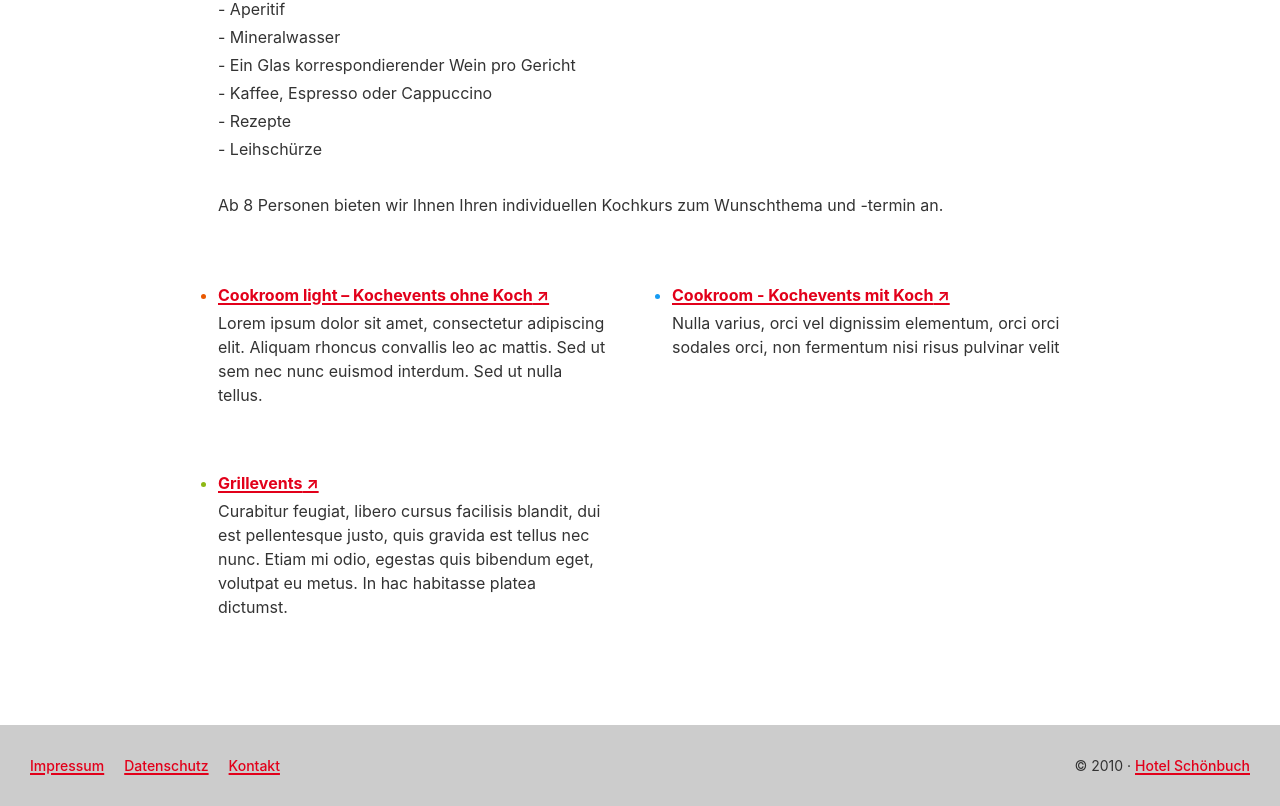
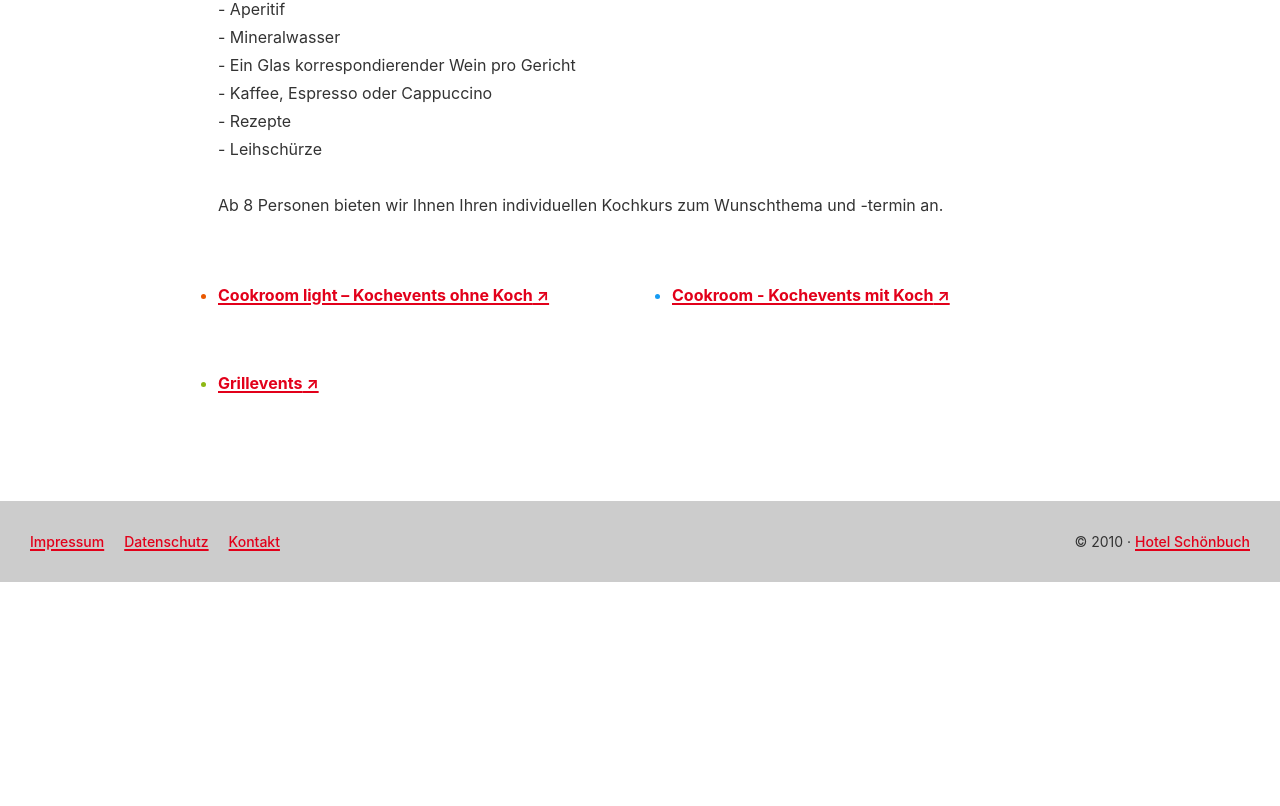
Before and after one commit to sashion/cookroom-gatsby, a Gatsby site: page / in a window 1280 px wide. Shown: the part 1143-1949 px from the top of the page. After the commit the page ends 1725 px from the top, so only its background shows below. Built offline with nearby package versions, Linux system fonts and the light colour scheme; Gatsby itself is replaced by a stand-in of ours.

Commit message:
remove lorem ipsum

```diff
--- a/src/pages/index.js
+++ b/src/pages/index.js
@@ -102,7 +102,7 @@ Ab 8 Personen bieten wir Ihnen Ihren individuellen Kochkurs zum Wunschthema und
             >
               {link.text} ↗
             </a>
-            <p className={styles.listItemDescription}>{link.description}</p>
+            {/* <p className={styles.listItemDescription}>{link.description}</p> */}
           </li>
         ))}
       </ul>
```
